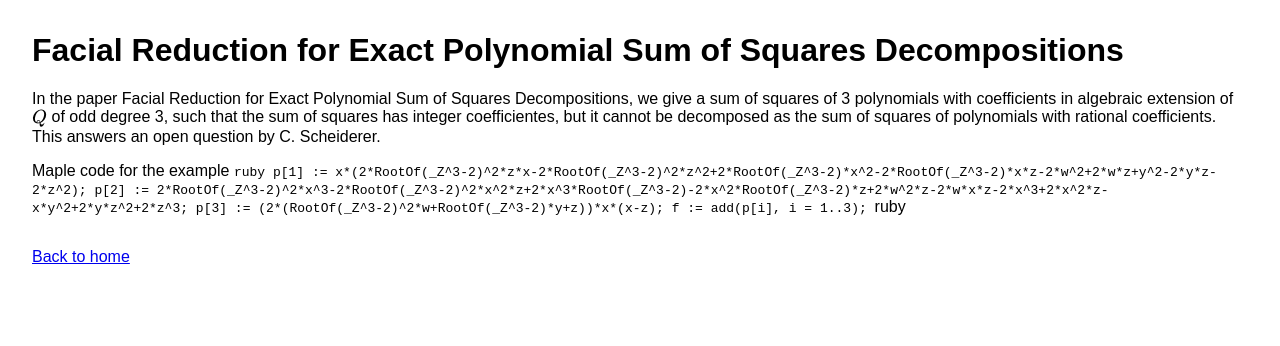
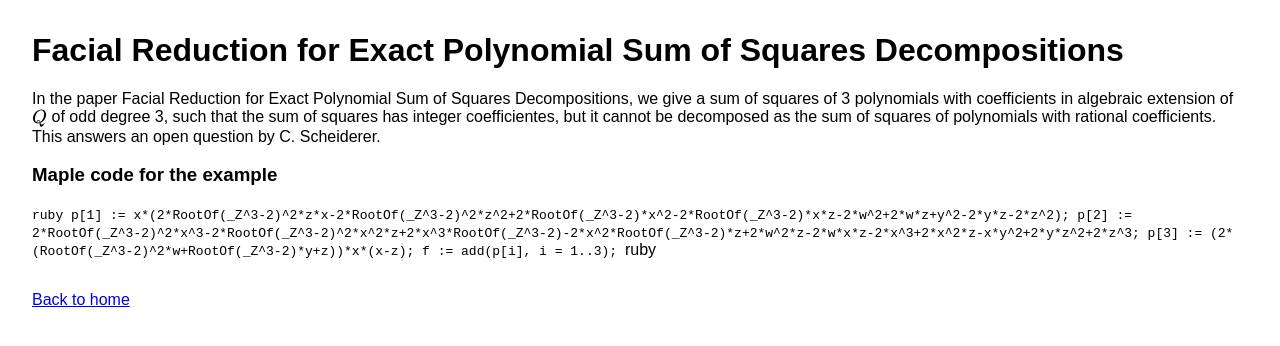
Before and after one commit to slap/sos-encyclopedia, a Jekyll site: the page built from _polynomials/facialReduction.md, in a window 1280 px wide. Shown: the top 346 px of the page. Built offline with Jekyll 4.4.1, drawn with Linux system fonts in a browser that asks for light colours.

````diff
--- a/_polynomials/facialReduction.md
+++ b/_polynomials/facialReduction.md
@@ -10,7 +10,8 @@ year: 2018
 In the paper Facial Reduction for Exact Polynomial Sum of Squares Decompositions, we give a sum of squares of 3 polynomials with coefficients in algebraic extension of $Q$ of odd degree 3, such that the sum of squares has integer coefficientes, but it cannot be decomposed as the sum of squares of polynomials with rational coefficients.
 This answers an open question by C. Scheiderer.
 
-Maple code for the example
+### Maple code for the example
+
 ```ruby
 p[1] := x*(2*RootOf(_Z^3-2)^2*z*x-2*RootOf(_Z^3-2)^2*z^2+2*RootOf(_Z^3-2)*x^2-2*RootOf(_Z^3-2)*x*z-2*w^2+2*w*z+y^2-2*y*z-2*z^2);
 p[2] := 2*RootOf(_Z^3-2)^2*x^3-2*RootOf(_Z^3-2)^2*x^2*z+2*x^3*RootOf(_Z^3-2)-2*x^2*RootOf(_Z^3-2)*z+2*w^2*z-2*w*x*z-2*x^3+2*x^2*z-x*y^2+2*y*z^2+2*z^3;
````
